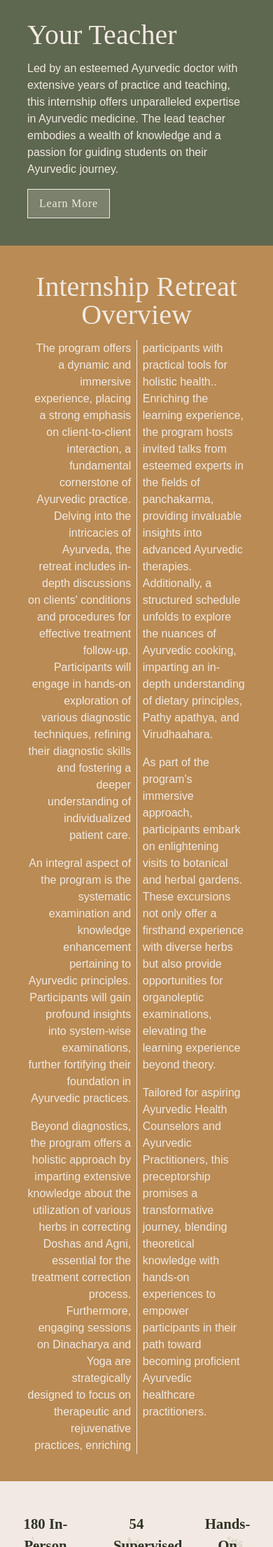
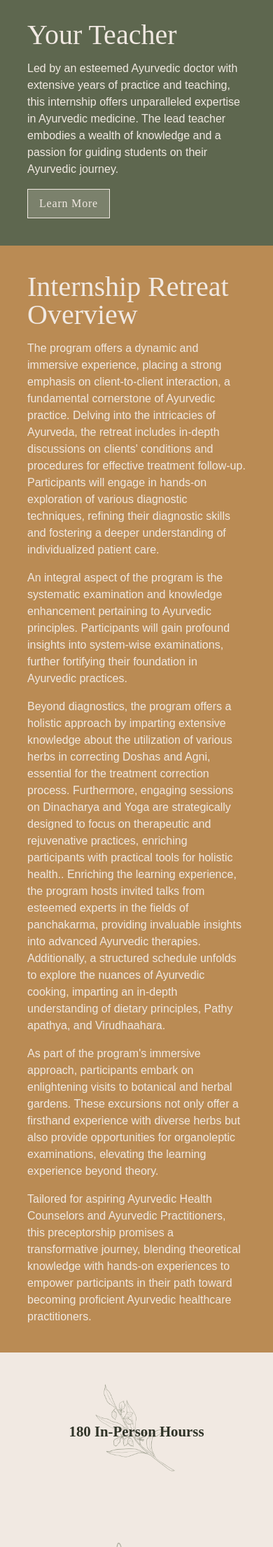
Before and after one commit to brittwoodard/ayurvedic-internship, a Jekyll site: the page built from index.html, in a window 390 px wide. Shown: the part 4189-6400 px from the top of the page at 70% size. Built offline with Jekyll 4.4.1, drawn with Linux system fonts in a browser that asks for light colours; some web fonts are replaced.

Commit message:
responsive

```diff
--- a/assets/css/style.css
+++ b/assets/css/style.css
@@ -578,6 +578,9 @@
 .order-first {
   order: -9999;
 }
+.order-last {
+  order: 9999;
+}
 .col-span-3 {
   grid-column: span 3 / span 3;
 }
@@ -590,17 +593,32 @@
 .mt-8 {
   margin-top: 2rem;
 }
+.ml-0 {
+  margin-left: 0px;
+}
+.inline-block {
+  display: inline-block;
+}
 .flex {
   display: flex;
 }
 .grid {
   display: grid;
 }
+.hidden {
+  display: none;
+}
 .min-h-\[60vh\] {
   min-height: 60vh;
 }
 .min-h-\[90vh\] {
   min-height: 90vh;
+}
+.min-h-\[50vh\] {
+  min-height: 50vh;
+}
+.min-h-\[20vh\] {
+  min-height: 20vh;
 }
 .w-auto {
   width: auto;
@@ -634,6 +652,9 @@
 }
 .gap-8 {
   gap: 2rem;
+}
+.gap-4 {
+  gap: 1rem;
 }
 .divide-x > :not([hidden]) ~ :not([hidden]) {
   --tw-divide-x-reverse: 0;
@@ -746,13 +767,42 @@
   .md\:order-none {
     order: 0;
   }
+  .md\:block {
+    display: block;
+  }
+  .md\:hidden {
+    display: none;
+  }
   .md\:grid-cols-2 {
     grid-template-columns: repeat(2, minmax(0, 1fr));
   }
   .md\:grid-cols-3 {
     grid-template-columns: repeat(3, minmax(0, 1fr));
   }
+  .md\:grid-cols-4 {
+    grid-template-columns: repeat(4, minmax(0, 1fr));
+  }
   .md\:gap-16 {
     gap: 4rem;
   }
+  .md\:divide-x > :not([hidden]) ~ :not([hidden]) {
+    --tw-divide-x-reverse: 0;
+    border-right-width: calc(1px * var(--tw-divide-x-reverse));
+    border-left-width: calc(1px * calc(1 - var(--tw-divide-x-reverse)));
+  }
+  .md\:pl-5p {
+    padding-left: 5%;
+  }
+  .md\:pr-5p {
+    padding-right: 5%;
+  }
+  .md\:text-left {
+    text-align: left;
+  }
+  .md\:text-center {
+    text-align: center;
+  }
+  .md\:text-right {
+    text-align: right;
+  }
 }
--- a/index.html
+++ b/index.html
@@ -135,18 +135,18 @@
 
 <!-- Retreat Overview -->
 <section class="p-10p bg-medium-style">
-  <h2 class="text-serif-lg text-center">{{page.retreat-overview.heading}}</h2>
-  <div class="grid grid-cols-2 divide-x">
-    <div class="pr-5p text-right">
+  <h2 class="text-serif-lg text-left md:text-center">{{page.retreat-overview.heading}}</h2>
+  <div class="grid md:grid-cols-2 md:divide-x">
+    <div class="md:pr-5p text-left md:text-right">
       <p>{{page.retreat-overview.description-left_html}}</p>
     </div>
-    <div class="pl-5p">
+    <div class="md:pl-5p">
       <p>{{page.retreat-overview.description-right_html}}</p>
     </div>
 </section>
 
 <!-- Features Banner -->
-<section class="grid grid-cols-3 gap-16 p-[2rem]">
+<section class="grid md:grid-cols-3 gap-16 p-[2rem]">
   {% for item in page.features-banner %}
   <div class="bg-icon py-20p text-center font-serif text-black font-bold text-[1.3rem] capitalize" style="background-image: url('{{item.background_image}}');">
     <span>{{item.feature}}s</span>
@@ -155,7 +155,7 @@
 </section>
 
 <!-- Room & Board -->
-<section class="grid grid-cols-2 gap-8">
+<section class="grid md:grid-cols-2 gap-8">
   <!-- Row 1 -->
   <div class="bg-image-style min-h-[90vh]" style="background-image: url('{{page.location.featured_image}}');"></div>
   <div class="bg-dark-style p-10p flex flex-col justify-center">
@@ -163,7 +163,7 @@
     <p>{{page.location.description_html}}</p>
   </div>
   <!-- Row 2 -->
-  <div class="bg-medium-style p-10p flex flex-col justify-center">
+  <div class="bg-medium-style p-10p flex flex-col justify-center order-last md:order-none">
     <h2 class="text-serif-lg">{{page.room-and-board.heading}}</h2>
     <p>{{page.room-and-board.description_html}}</p>
   </div>
@@ -171,12 +171,12 @@
 </section>
 
 <!-- Tuition -->
-<section class="grid grid-cols-3 gap-16 p-10p">
+<section class="grid md:grid-cols-3 gap-4 md:gap-16 p-10p">
   <div>
     <h2 class="text-serif-lg">{{page.tuition.includes.heading}}</h2>
     <p>{{page.tuition.includes.description_html}}</p>
   </div>
-  <div class="bg-icon" style="background-image: url('{{page.tuition.featured_image}}');"></div>
+  <div class="bg-icon min-h-[20vh] order-last md:order-none" style="background-image: url('{{page.tuition.featured_image}}');"></div>
   <div>
     <h2 class="text-serif-lg">{{page.tuition.pricing.heading}}</h2>
     <h3 class="subheading">{{page.tuition.pricing.pay-in-full.heading}}</h3>
@@ -189,7 +189,7 @@
 <!-- FAQ -->
 <section class="bg-medium-style p-10p">
   <h2 class="text-serif-lg text-center">Frequently Asked Questions</h2>
-  <ul class="dropdown-menu">
+  <ul class="dropdown-menu ml-0">
     {% for item in page.faq %}
     <li x-data="{ open: false }" class="dropdown-item {% if forloop.last %}last-item{% endif %}">
         <button @click="open = ! open" class="flex justify-between w-full">
@@ -211,12 +211,13 @@
 </section>
 
 <!-- CTA -->
-<section class="grid grid-cols-4 gap-16 bg-dark-style py-5p px-10p border-b border-light text-light">
+<section class="grid md:grid-cols-4 gap-4 md:gap-16 bg-dark-style py-5p px-10p border-b border-light text-light">
   <div class="col-span-3">
     <h2 class="text-serif-md">{{page.cta.heading}}</h2>
     <p>{{page.cta.description_html}}</p>
+    <a class="button md:hidden" href="{{page.cta.button.url}}">{{page.cta.button.text}}</a>
   </div>
-  <div>
+  <div class="hidden md:block">
     <a class="button" href="{{page.cta.button.url}}">{{page.cta.button.text}}</a>
   </div>
 </section>
```
Also changed, not shown: 2 other files.
